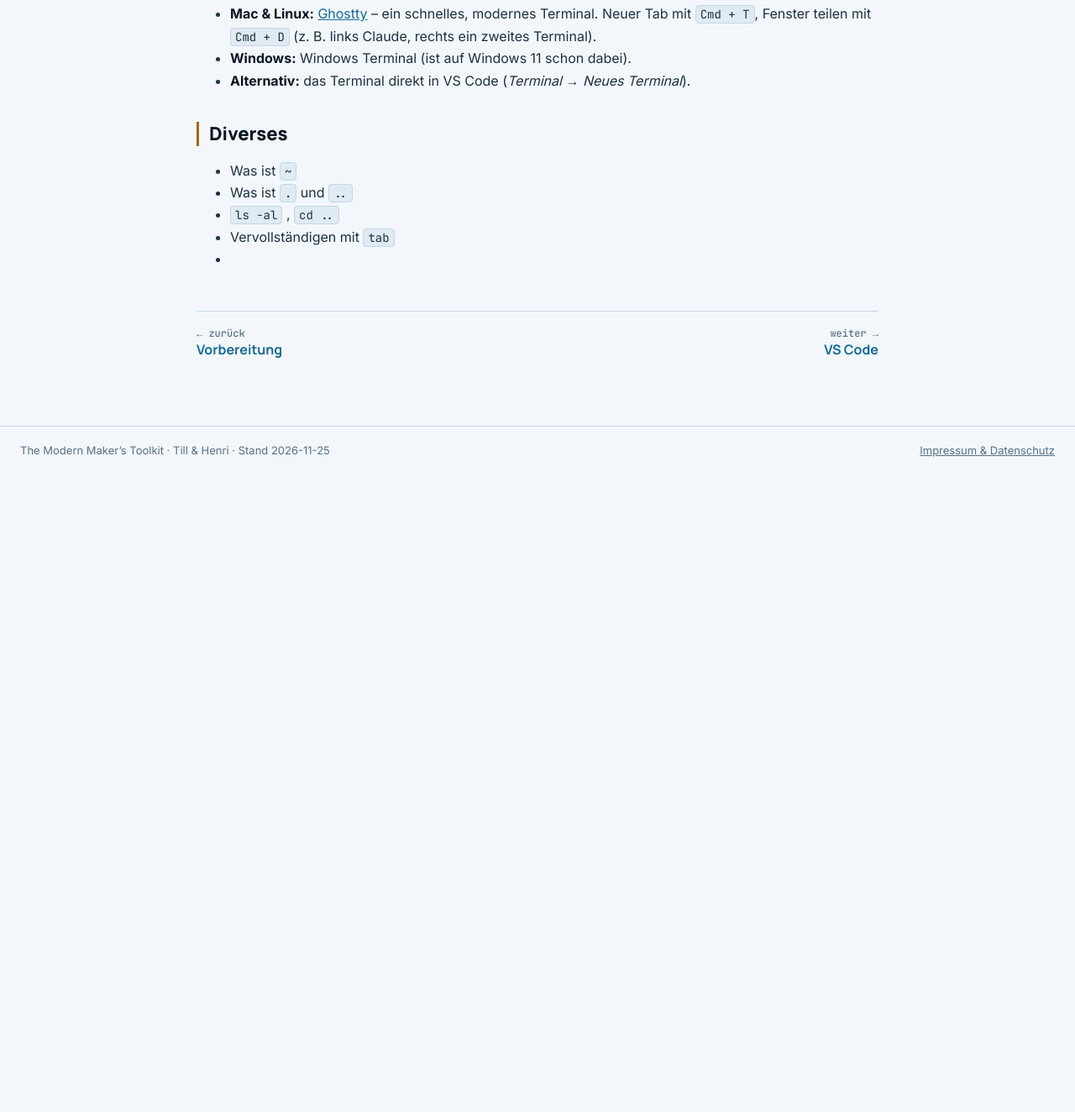
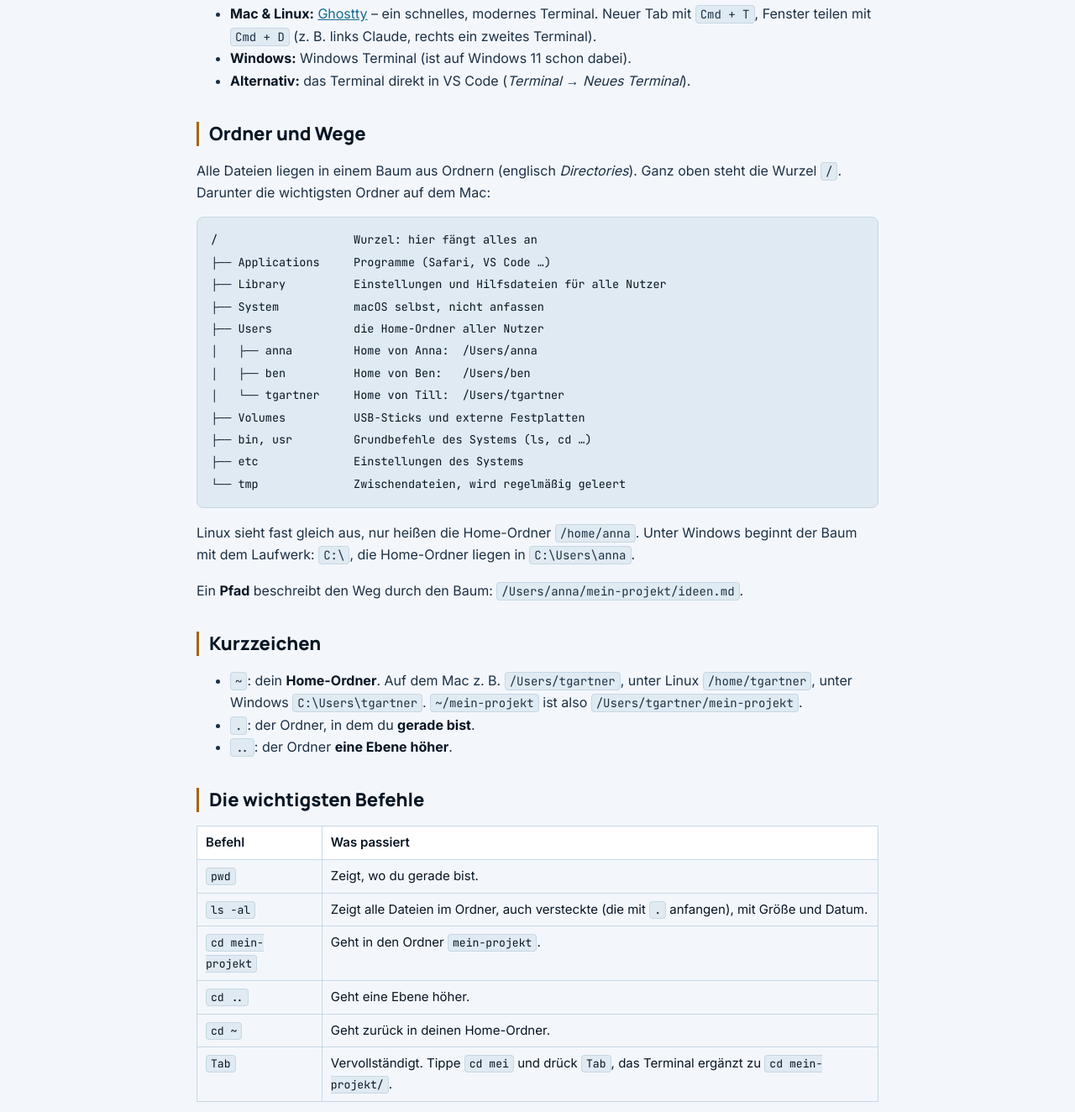
Before and after one commit to tillg/makerstoolkit.eu, a plain HTML site: page I-basics/1-terminal/index.html in a window 1280 px wide. Shown: the part 336-1660 px from the top of the page at 84% size. Before the commit the page ends 911 px from the top, so only its background shows below. Drawn offline with Linux system fonts and the light colour scheme.

Commit message:
Build aus makers-toolkit@b84091b

```diff
--- a/I-basics/1-terminal/index.html
+++ b/I-basics/1-terminal/index.html
@@ -36,14 +36,62 @@
 <li><strong>Windows:</strong> Windows Terminal (ist auf Windows 11 schon dabei).</li>
 <li><strong>Alternativ:</strong> das Terminal direkt in VS Code (<em>Terminal → Neues Terminal</em>).</li>
 </ul>
-<h2 id="diverses">Diverses</h2>
+<h2 id="ordner-und-wege">Ordner und Wege</h2>
+<p>Alle Dateien liegen in einem Baum aus Ordnern (englisch <em>Directories</em>). Ganz oben steht die Wurzel <code>/</code>. Darunter die wichtigsten Ordner auf dem Mac:</p>
+<pre><code class="language-text">/                    Wurzel: hier fängt alles an
+├── Applications     Programme (Safari, VS Code …)
+├── Library          Einstellungen und Hilfsdateien für alle Nutzer
+├── System           macOS selbst, nicht anfassen
+├── Users            die Home-Ordner aller Nutzer
+│   ├── anna         Home von Anna:  /Users/anna
+│   ├── ben          Home von Ben:   /Users/ben
+│   └── tgartner     Home von Till:  /Users/tgartner
+├── Volumes          USB-Sticks und externe Festplatten
+├── bin, usr         Grundbefehle des Systems (ls, cd …)
+├── etc              Einstellungen des Systems
+└── tmp              Zwischendateien, wird regelmäßig geleert
+</code></pre>
+<p>Linux sieht fast gleich aus, nur heißen die Home-Ordner <code>/home/anna</code>. Unter Windows beginnt der Baum mit dem Laufwerk: <code>C:\</code>, die Home-Ordner liegen in <code>C:\Users\anna</code>.</p>
+<p>Ein <strong>Pfad</strong> beschreibt den Weg durch den Baum: <code>/Users/anna/mein-projekt/ideen.md</code>.</p>
+<h2 id="kurzzeichen">Kurzzeichen</h2>
 <ul>
-<li>Was ist <code>~</code></li>
-<li>Was ist <code>.</code> und <code>..</code></li>
-<li><code>ls -al</code> , <code>cd ..</code></li>
-<li>Vervollständigen mit <code>tab</code></li>
-<li></li>
+<li><code>~</code>: dein <strong>Home-Ordner</strong>. Auf dem Mac z. B. <code>/Users/tgartner</code>, unter Linux <code>/home/tgartner</code>, unter Windows <code>C:\Users\tgartner</code>. <code>~/mein-projekt</code> ist also <code>/Users/tgartner/mein-projekt</code>.</li>
+<li><code>.</code>: der Ordner, in dem du <strong>gerade bist</strong>.</li>
+<li><code>..</code>: der Ordner <strong>eine Ebene höher</strong>.</li>
 </ul>
+<h2 id="die-wichtigsten-befehle">Die wichtigsten Befehle</h2>
+<table>
+<thead>
+<tr>
+<th>Befehl</th>
+<th>Was passiert</th>
+</tr>
+</thead>
+<tbody><tr>
+<td><code>pwd</code></td>
+<td>Zeigt, wo du gerade bist.</td>
+</tr>
+<tr>
+<td><code>ls -al</code></td>
+<td>Zeigt alle Dateien im Ordner, auch versteckte (die mit <code>.</code> anfangen), mit Größe und Datum.</td>
+</tr>
+<tr>
+<td><code>cd mein-projekt</code></td>
+<td>Geht in den Ordner <code>mein-projekt</code>.</td>
+</tr>
+<tr>
+<td><code>cd ..</code></td>
+<td>Geht eine Ebene höher.</td>
+</tr>
+<tr>
+<td><code>cd ~</code></td>
+<td>Geht zurück in deinen Home-Ordner.</td>
+</tr>
+<tr>
+<td><code>Tab</code></td>
+<td>Vervollständigt. Tippe <code>cd mei</code> und drück <code>Tab</code>, das Terminal ergänzt zu <code>cd mein-projekt/</code>.</td>
+</tr>
+</tbody></table>
 <nav class="prev-next" aria-label="Blättern"><a class="pn-prev" href="../../00-vorbereitung/"><small>← zurück</small>Vorbereitung</a><a class="pn-next" href="../2-vscode/"><small>weiter →</small>VS Code</a></nav></article>
 </main>
 <footer class="site-foot">
```
